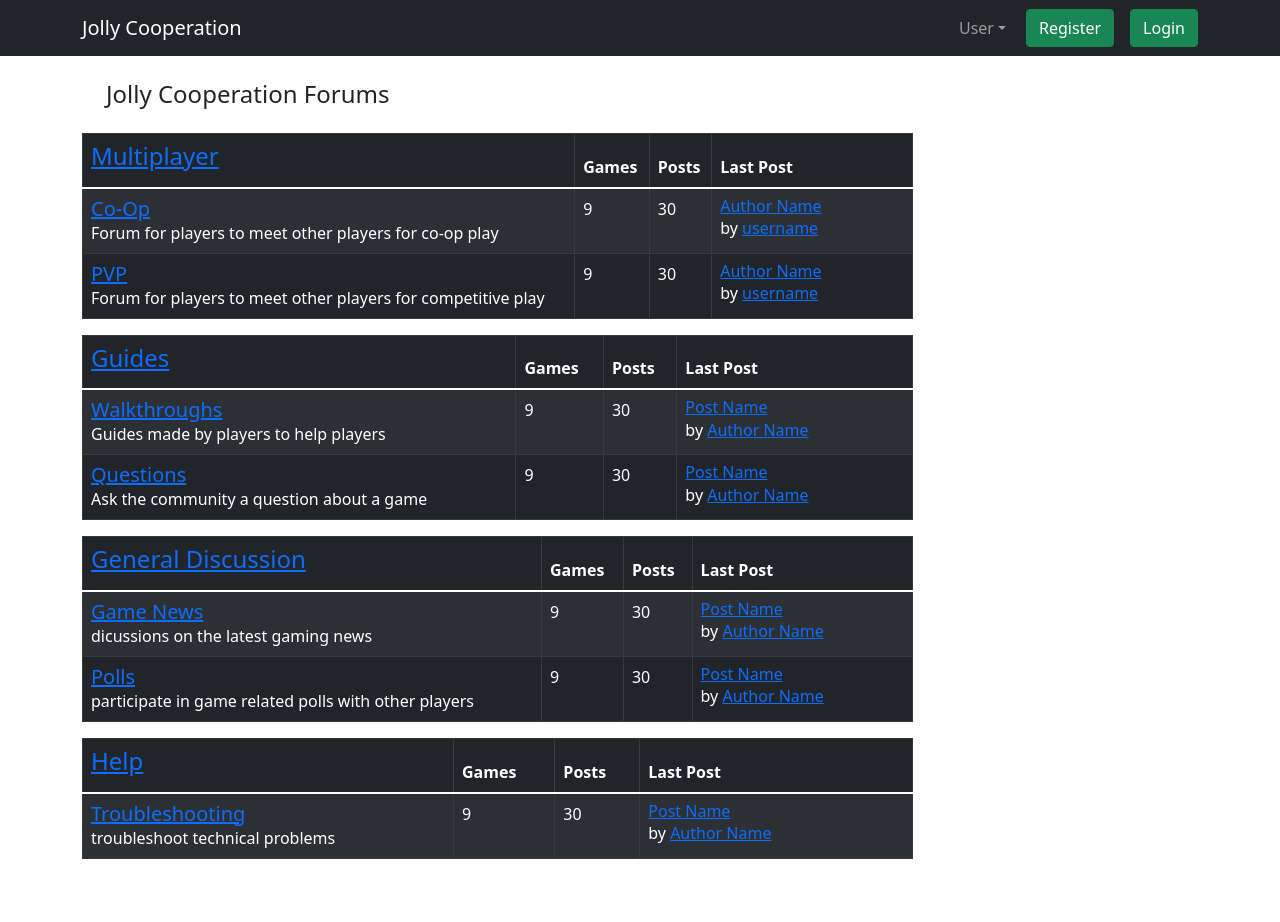
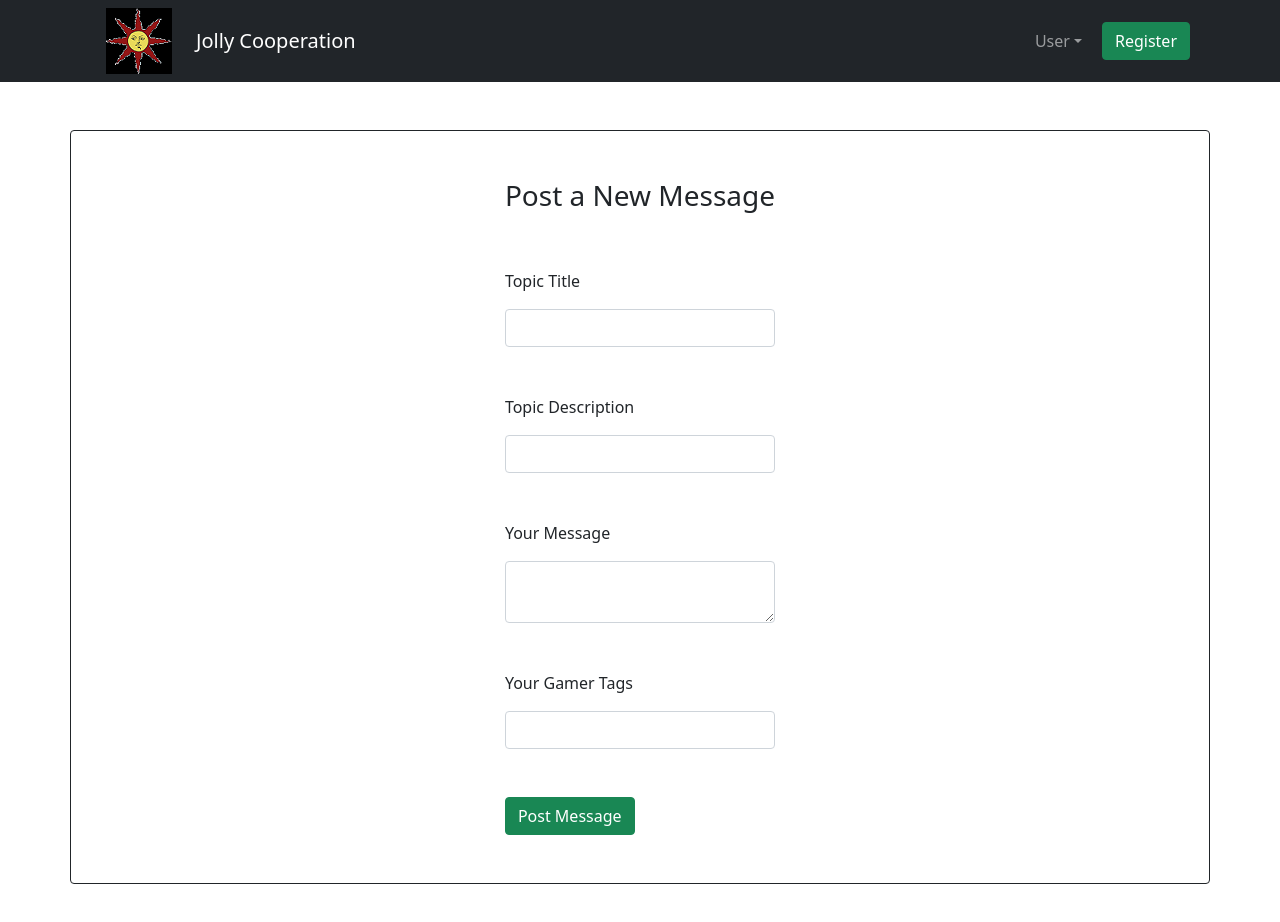
Before and after one commit to Ultra-Zactimus/Jolly_Cooperation, a React (Create React App) app: page /message-board in a window 1280 px wide. Shown: the top 922 px of the page. Before the commit the page ends 875 px from the top, so only its background shows below. Built offline with nearby package versions, Linux system fonts and the light colour scheme.

Commit message:
add Post Message form and refactor components, add logo

```diff
--- a/src/components/App.js
+++ b/src/components/App.js
@@ -1,12 +1,11 @@
 import '../App.css'
 import 'bootstrap/dist/css/bootstrap.min.css';
 import Header from './Header';
-import Post from './Post';
-import PostDetails from './PostDetails';
-import EditPost from './EditPost';
+import PostMessage from './PostMessage';
+import MessageDetails from './MessageDetails';
+import EditMessage from './EditMessage';
 import Signin from './Signin';
 import Register from './Register';
-import Profile from './Profile';
 import Messages from './Messages';
 import MessageBoard from './MessageBoard';
 import firebase from "firebase/compat/app";
@@ -30,16 +29,14 @@ const App = () => {
   return (
     <Router>
       <Header />
-      <MessageBoard />
+      <PostMessage />
       {/* <Routes>
         <Route path="/register/*" element={<Register />}/>
         <Route path="/signin/*" element={<Signin />}/>
-        <Route path="/profile/*" element={<Profile />}/>
+        <Route path="/message-board/*" element={<MessageBoard />}/>
         <Route path="/messages/*" element={<Messages />}/>
-        <Route path="/message-board/*" element={<MessageBoard />}/>
-        <Route path="/post/*" element={<Post />}/>
-        <Route path="/edit-post/*" element={<EditPost />}/>
-        <Route path="/post-details/*" element={<PostDetails />}/>
+        <Route path="/edit-post/*" element={<EditMessage />}/>
+        <Route path="/post-details/*" element={<MessageDetails />}/>
       </Routes> */}
     </Router>
   );
--- a/src/components/Header.js
+++ b/src/components/Header.js
@@ -1,37 +1,34 @@
+import React from 'react';
 import { Navbar, Nav, NavDropdown, Container } from 'react-bootstrap';
 
 const Header = () => {
   return (
-    <>
+    <React.Fragment>
       <Navbar bg="dark" variant="dark">
         <Container>
+          <div className="d-flex justify-content-start mx-4">
+            <img
+              src={require("../images/bros.png")}
+              alt="sun"
+            />
+          </div>
           <Navbar.Brand
             href="#message-board"
-      className="mr-5">
-      Jolly Cooperation
-    </Navbar.Brand>
+            className="mr-5">Jolly Cooperation</Navbar.Brand>
           <Navbar.Collapse>
             <Nav className="me-auto ml-auto container-fluid justify-content-end">
               <NavDropdown
                 title='User'
                 id='basic-nav-dropdown'>
-          <NavDropdown.Item>
-            Profile
-          </NavDropdown.Item>
-          <NavDropdown.Item>
-            Messages
-          </NavDropdown.Item>
-          <NavDropdown.Item>
-            Logout
-          </NavDropdown.Item>
+                <NavDropdown.Item>Login</NavDropdown.Item>
+                <NavDropdown.Item>Logout</NavDropdown.Item>
               </NavDropdown>
             </Nav>
           </Navbar.Collapse>
           <button className="btn btn-success me-2">Register</button>
-    <button className="btn btn-success ms-2">Login</button>
         </Container>
       </Navbar>
-    </>
+    </React.Fragment>
   );
 }
 
--- a/src/components/MessageBoard.js
+++ b/src/components/MessageBoard.js
@@ -1,5 +1,5 @@
 import React from 'react';
-import Post from './Post';
+import Messages from './Messages';
 import { Container, Row } from 'react-bootstrap';
 
 const MessageBoard = () => {
--- /dev/null
+++ b/src/components/PostMessage.js
@@ -0,0 +1,32 @@
+import React from 'react';
+import { Container, Form } from 'react-bootstrap';
+
+const PostMessage = () => {
+  return (
+    <Container className="justify-content-center d-flex border border-dark rounded mt-5 mb-5 pl-5 pr-5">
+      <Form>
+        <h3 className="mt-5">Post a New Message</h3>
+        <Form.Label className="mt-5">Topic Title</Form.Label>
+        <Form.Control
+          className="mt-2"
+        />
+        <Form.Label className="mt-5">Topic Description</Form.Label>
+        <Form.Control
+          className="mt-2"
+        />
+        <Form.Label className="mt-5">Your Message</Form.Label>
+        <Form.Control
+          className="mt-2 from-control-lg"
+          as="textarea"
+        />
+        <Form.Label className="mt-5">Your Gamer Tags</Form.Label>
+        <Form.Control
+          className="mt-2"
+        />
+        <button className="btn btn-success mt-5 mb-5">Post Message</button>
+      </Form>
+    </Container>
+  );
+}
+
+export default PostMessage;
```
Also changed, not shown: src/components/Post.js (deleted, +0 -7 lines), src/components/Profile.js (deleted, +0 -7 lines), src/components/EditMessage.js (renamed from src/components/EditPost.js), src/components/MessageDetails.js (renamed from src/components/PostDetails.js), src/images/bros.png (added). Lines whose indentation alone changed are shown as unchanged.
